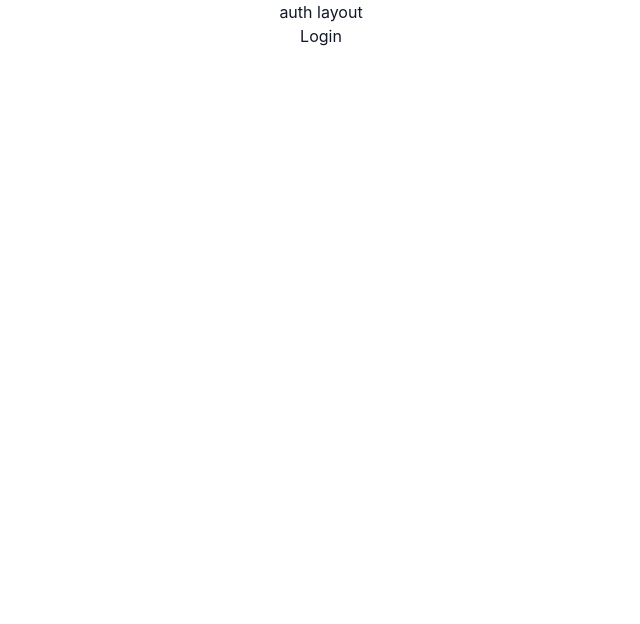
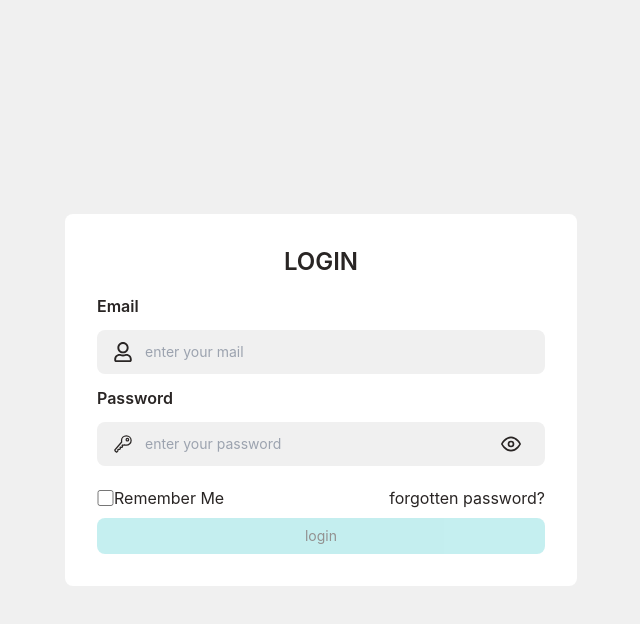
Before and after one commit to JBartrop/ratevia, a React (Create React App) app: page /auth/login in a window 1280 px wide. Shown: the top 624 px of the page, without its empty margins (319-959 px from the left). Built offline with nearby package versions, Linux system fonts and the light colour scheme.

Commit message:
login page done

```diff
--- a/src/components/button.tsx
+++ b/src/components/button.tsx
@@ -1,12 +1,64 @@
 import React from "react";
 
 
+interface ButttonProps{
+    varaint:"primary" | "secondary" | "ghost";
+    size:"sm" | "md" | "lg";
+    loading?:boolean;
+    disabled?:boolean;
+    value:string;
+    className:string;
+    onClick?: () => void
+}
 
-const Button: React.FC = () => {
+const Button: React.FC <ButttonProps> = ({varaint, size, loading, value, disabled, className, onClick}) => {
+
+    const variantClasses: Record<"primary" | "secondary" | "ghost", string> = {
+        primary: " bg-[rgb(var(--primary))]  text-[rgb(var(--text))]",
+        secondary: " bg-[rgb(var(--secondary))] text-[rgb(var(--text))]",
+        ghost: "bg-[rgb(var(--muted))] text-[rgb(var(--text))]",
+    };
+
+    const sizeClasses: Record<"sm" | "md" | "lg", string> = {
+        sm: " text-sm p-2 rounded-lg",
+        md: " text-base p-3 rounded-lg",
+        lg: "text-lg p-4 rounded-xl",
+    };
+
+    const isDisabled = disabled || loading;
+
+
     return(
-        <section>
-            <h1>Button</h1>
-        </section>
+        <div>
+            <button
+            disabled={isDisabled}
+            onClick={onClick}
+            className={`flex justify-center items-center ${className} ${variantClasses[varaint]} ${sizeClasses[size]} ${isDisabled && 'opacity-50 cursor-not-allowed'}`}
+            >
+                {loading && (
+                    <svg
+                      className="animate-spin h-5 w-5 text-current"
+                      fill="none"
+                      viewBox="0 0 24 24"
+                    >
+                      <circle
+                        className="opacity-25"
+                        cx="12"
+                        cy="12"
+                        r="10"
+                        stroke="currentColor"
+                        strokeWidth="4"
+                      />
+                      <path
+                        className="opacity-75"
+                        fill="currentColor"
+                        d="M4 12a8 8 0 018-8v8H4z"
+                      />
+                    </svg>
+                )}
+                { loading ? "loading" : value}
+            </button>
+        </div>
     )
 }
 
--- a/src/components/input.tsx
+++ b/src/components/input.tsx
@@ -1,12 +1,70 @@
-import React from "react";
+'use client';
+import React, { ReactNode, useState } from "react";
+import { FiEye, FiEyeOff } from "react-icons/fi";
 
 
 
-const Input: React.FC = () => {
+interface InputProps{
+    label?:string;
+    type:string;
+    name:string;
+    placeholder?:string;
+    value?:string;
+    size: "sm" | "md" | "lg";
+    onChange?: (event:React.ChangeEvent<HTMLInputElement>) => void;
+    password?:boolean;
+    error?: boolean;
+    success?: boolean;
+    // requiredField?:boolean;
+    disabled?:boolean;
+    icon?: boolean;
+    showicon?:ReactNode;
+    className?:string
+    checked?:boolean
+}
+
+
+
+const Input: React.FC <InputProps> = ({label, type, name, placeholder, value, size, onChange, disabled, password, icon, showicon, className, checked}) => {
+    const [showpassword, setShowpassword] = useState<boolean>(false)
+
+    const sizeClasses: Record<"sm" | "md" | "lg", string> = {
+        sm: " text-sm rounded-lg",
+        md: " text-base rounded-lg",
+        lg: "text-lg rounded-xl",
+    };
+
+    const inputType = password ? (showpassword ? "text" : "password") : type;
+
     return(
-        <section>
-            <h1>Input</h1>
-        </section>
+        <div>
+            <p className="text-start font-semibold">{label}</p>
+            <div className="relative">
+                {icon && (
+                    <div className="absolute inset-y-0 left-0 flex items-center pl-4 text-sm " >
+                        {showicon}
+                    </div>
+                )}
+            <input
+                type={inputType}
+                name={name}
+                placeholder={placeholder}
+                value={value}
+                disabled={disabled}
+                onChange={onChange}
+                checked={checked}
+                className={`w-full border-[rgb(var(--muted))] bg-[rgb(var(--background))] focus:ring focus:ring-blue-200 py-3 my-3 outline-none transition ${icon ? "px-12" : "px-0"} ${sizeClasses[size]} ${className}`}
+            />
+                {password && (
+                    <button onClick={() => setShowpassword(prev => !prev)} className="absolute inset-y-0 right-0 flex items-center pr-6" >
+                    {(() => {
+                        const Icon = (showpassword ? FiEyeOff : FiEye) as React.ComponentType<{ size?: number }>;
+                        return <Icon size={20} />;
+                    })()}
+                    </button>
+                )}
+            </div>
+        </div>
     )
 }
 
--- a/src/components/loader.tsx
+++ b/src/components/loader.tsx
@@ -1,5 +1,5 @@
 'use client';
-import { useEffect, useState } from 'react';
+import React, { useEffect, useState } from 'react';
 
 
 
@@ -26,9 +26,9 @@ const Loader: React.FC = () => {
     return (
             <section className="loader">
 
-                <div className="Loader overflow-hidden bg-[rgb(var(--bg))]  flex z-1000 h-full w-full fixed items-center justify-center text-center min-h-screen sm:p-20 font-[family-name:var(--font-geist-sans)]">
+                <div className="Loader overflow-hidden bg-[rgb(var(--background))]  flex z-1000 h-full w-full fixed items-center justify-center text-center min-h-screen sm:p-20 font-[family-name:var(--font-geist-sans)]">
                     <div className="flex flex-col items-center  gap-6">
-                        <div className="w-24 h-24 border-4 border-t-transparent border-[rgb(var(--fg))] rounded-full animate-spin"></div>
+                        <div className="w-24 h-24 border-4 border-t-transparent border-[rgb(var(--primary))] rounded-full animate-spin"></div>
                         <div className="absolute inset-0 flex items-center justify-center">
                             <img src={"apple-touch-icon.png"} alt={"rateviaImage"} width={50} height={50} />
                         </div>
--- a/src/index.css
+++ b/src/index.css
@@ -3,7 +3,7 @@
 @tailwind utilities;
 
 body {
-  @apply bg-[rgb(var(--bg))] text-[rgb(var(--fg))];
+  @apply bg-[rgb(var(--background))] text-[rgb(var(--text))];
   margin: 0;
   font-family: -apple-system, BlinkMacSystemFont, 'Segoe UI', 'Roboto', 'Oxygen',
     'Ubuntu', 'Cantarell', 'Fira Sans', 'Droid Sans', 'Helvetica Neue',
@@ -16,17 +16,28 @@ code {
   font-family: source-code-pro, Menlo, Monaco, Consolas, 'Courier New',
     monospace;
 }
-
 :root {
-  --bg: 255 255 255;
-  --fg: 17 24 39; /* slate-900-ish */
-  --card: 248 250 252; /* slate-50 */
-  --muted: 100 116 139; /* slate-500 */
+  --background: 240 240 240;       /* #f0f0f0 → softer than pure white */
+  --text: 41 37 36;                /* #292524 */
+  --header-text: 20 20 20;         /* near black */
+  --card: 255 255 255;             /* pure white card pops on toned bg */
+  --muted: 110 110 110;            /* neutral gray */
+  --sidebar: 230 230 230;          /* slightly darker than background */
+  --input: 220 220 220;            /* soft gray */
+  --lines: 170 170 170;            /* visible divider */
+  --primary: 139 223 225;  /* #8bdfe1 */
+  --secondary: 108 207 218;
 }
 
 .dark {
-  --bg: 17 24 39;
-  --fg: 241 245 249; /* slate-100 */
-  --card: 30 41 59; /* slate-800 */
-  --muted: 148 163 184; /* slate-400 */
+  --background: 28 28 28;          /* #1c1c1c → softer than pure black */
+  --text: 225 225 225;             /* light gray text */
+  --header-text: 245 245 245;      /* near white */
+  --card: 40 40 40;                /* slightly lighter than bg for contrast */
+  --muted: 160 160 160;            /* gray for secondary text */
+  --sidebar: 34 34 34;             /* softer sidebar separation */
+  --input: 50 50 50;               /* medium-dark gray */
+  --lines: 95 95 95;               /* visible divider */
+  --primary: 139 223 225;  /* #8bdfe1 */
+  --secondary: 108 207 218;        /* emerald-400 */
 }
--- a/src/layout/auth.tsx
+++ b/src/layout/auth.tsx
@@ -7,11 +7,8 @@ const AuthLayout: React.FC = () => {
     const [loading, setLoading] = useState<boolean>(true);
 
     return(
-        <section>
-            <main>
-                <h1>auth layout</h1>
-                <Outlet />
-            </main>
+        <section className='bg-cover flex items-center justify-center w-full h-screen'>
+            <Outlet />
         </section>
     )
 }
--- a/src/pages/auth/login.tsx
+++ b/src/pages/auth/login.tsx
@@ -1,11 +1,114 @@
-import React from "react";
+import React, { useState } from "react";
+import Input from "../../components/input";
+import { FaRegUser } from "react-icons/fa";
+import { MdMailOutline } from "react-icons/md";
+import { IoKeyOutline } from "react-icons/io5";
+import Button from "../../components/button";
+import { toast } from "react-toastify";
 
+
+interface LoginProps{
+    email:string;
+    password: string;
+    rememberMe: boolean;
+}
+
+const LoginValue : LoginProps = {
+    email: "",
+    password: "",
+     rememberMe: false,
+}
 
 
 const Login: React.FC = () => {
+    const [logindata, setLoginData] = useState<LoginProps>(LoginValue)
+    const [submitting, setSubmitting] = useState<boolean>(false);
+
+    const handleChange =(event:React.ChangeEvent<HTMLInputElement>) => {
+        const {name, value, type, checked} = event.target;
+        setLoginData((prevData) => ({
+            ...prevData,
+            [name]: type === "checkbox" ? checked : value,
+        }))
+    }
+
+    const submitForm = async (): Promise<void> => {
+        setSubmitting(true)
+        try{
+            await new Promise<void>((res) => setTimeout(res, Math.random() * 2000))
+            console.log(logindata)
+            localStorage.setItem("Ratevia", JSON.stringify(logindata))
+            await new Promise<void>((res) => setTimeout(res, Math.random() * 2000))
+            toast.success("login successful")
+            setSubmitting(false)
+        }catch(error:any){
+            console.log(error.message)
+            toast.error("could not login")
+        }
+        finally{
+            setSubmitting(false)
+        }
+    }
+
+    const formComplete =
+    logindata.email.trim() !== "" &&
+    logindata.password.trim() !== "";
+
     return(
-        <section>
-            <h1>Login</h1>
+        <section className="text-[rgb(var(--text))] bg-[rgb(var(--card))] rounded-lg p-8 m-8 lg:w-2/5 sm:w-4/6 w-full  overflow-hidden">
+            <h1 className="uppercase text-2xl  mb-4 font-semibold">Login</h1>
+            <Input
+                label="Email"
+                name="email"
+                type="email"
+                placeholder="enter your mail"
+                value={logindata.email}
+                size="sm"
+                onChange={handleChange}
+                icon={true}
+                showicon={(() => {
+                    const Icon = FaRegUser as React.ComponentType<{ size?: number }>;
+                    return <Icon size={20} />;
+                })()}
+            />
+            <Input
+                label="Password"
+                name="password"
+                type="password"
+                placeholder="enter your password"
+                value={logindata.password}
+                size="sm"
+                onChange={handleChange}
+                icon={true}
+                password={true}
+                showicon={(() => {
+                    const Icon = IoKeyOutline as React.ComponentType<{ size?: number }>;
+                    return <Icon size={20} />;
+                })()}
+            />
+            <div className="flex items-center justify-between">
+                <div className="flex items-center">
+                    <Input
+                        type="checkbox"
+                        size="sm"
+                        name="rememberMe"
+                        checked={logindata.rememberMe}
+                        onChange={handleChange}
+                        className="accent-blue-600 h-4 w-4 mr-1"
+                    />
+                    <p className="text-sm sm:text-base">Remember Me</p>
+                </div>
+                <div><a href="/auth/forgotten-password" className="text-sm sm:text-base hover:text-[rgb(var(--secondary))]">forgotten password?</a></div>
+            </div>
+            <Button
+                varaint="primary"
+                size="sm"
+                disabled={!formComplete || submitting}
+                value="login"
+                className="w-full"
+                loading={submitting}
+                onClick={submitForm}
+            />
         </section>
     )
 }
--- a/src/pages/dashboard.tsx
+++ b/src/pages/dashboard.tsx
@@ -7,7 +7,11 @@ const Dashboard: React.FC = () => {
     return(
         <section>
             {/* <ThemeToggle /> */}
-            <h1>dashboard</h1>
+            <h1 className="text-[rgb(var(--header-text))] font-bold">dashboard</h1>
+            <p className="text-[rgb(var(--text))] font-bold">hello world</p>
+            <div className="h-28 p-30 m-14 w-28 text-[rgb(var(--text))] bg-[rgb(var(--card))] ">
+                hello
+            </div>
         </section>
     )
 }
```
